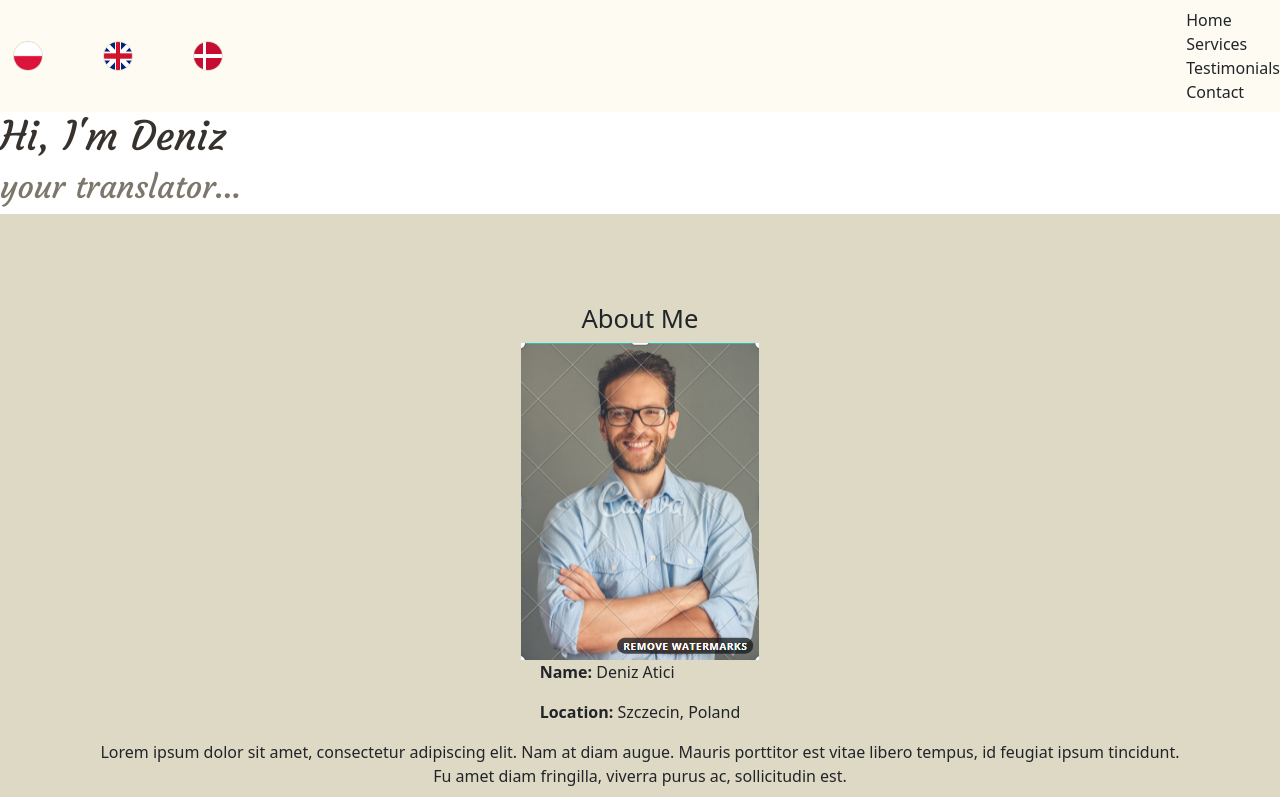
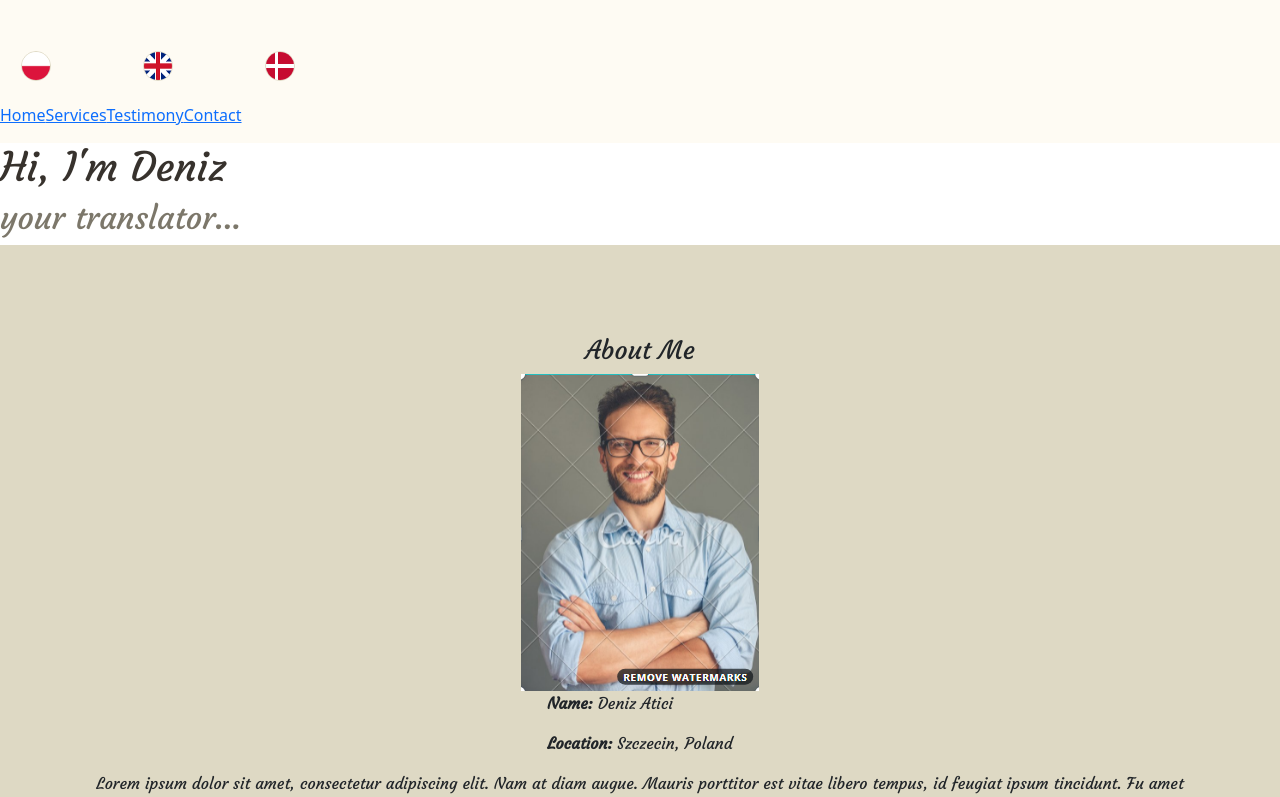
Before and after one commit to saki1994/translation-profile, a React (Create React App) app: page / in a window 1280 px wide. Shown: the top 797 px of the page. Built offline with nearby package versions, Linux system fonts and the light colour scheme.

Commit message:
chaging navbar layout

```diff
--- a/package.json
+++ b/package.json
@@ -17,6 +17,7 @@
     "react": "^17.0.2",
     "react-bootstrap": "^2.0.2",
     "react-dom": "^17.0.2",
+    "react-router-dom": "^6.0.2",
     "react-scripts": "4.0.3",
     "web-vitals": "^1.1.2"
   },
--- a/src/App.js
+++ b/src/App.js
@@ -1,23 +1,30 @@
 import "./stylesheet/App/App.scss";
 import Navbar from "./components/Navbar";
-import AboutMe from "./components/AboutMe";
-import Header from './components/Header';
+import Home from './components/Home';
 import Services from "./components/Services";
 import Testimonies from "./components/Testimonies";
 import Contacts from "./components/Contacts";
 import Footer from "./components/Footer";
+import AboutMe from "./components/AboutMe";
 
 function App() {
   return (
     <>
+        <nav>
           <Navbar />
-      <Header />
+        </nav>
+
+        <header>
+          <Home />
+          <AboutMe />
+        </header>
+
         <main>
-      <AboutMe />
-      <Services />
+          <Services/>
           <Testimonies />
           <Contacts />
         </main>
+
         <footer>
           <Footer />
         </footer>
--- a/src/components/Contacts.js
+++ b/src/components/Contacts.js
@@ -8,7 +8,7 @@
 
 const Contacts = () => {
   return (
-    <div className="contact">
+    <div className="contact" id="contact">
       <h3>Contact</h3>
       <Typography className="contact-text">
         You can contact / hire me @
--- a/src/components/Header.js
+++ b/src/components/Home.js
@@ -1,13 +1,13 @@
 import React from "react";
 import "../stylesheet/Header/Header.scss";
 
-const Header = () => {
+const Home = () => {
   return (
-    <header>
+    <div id="home">
       <h1>Hi, I'm Deniz</h1>
       <h2>your translator...</h2>
-    </header>
+    </div>
   );
 };
 
-export default Header;
+export default Home;
--- a/src/components/Navbar.js
+++ b/src/components/Navbar.js
@@ -3,28 +3,25 @@
 import polishFlag from "../images/pl-flag.png";
 import britishFlag from "../images/gb-flag.png";
 import danishFlag from "../images/dk-flag.png";
+import { Box, List } from "@mui/material";
+import NavFlag from "./navbar/NavFlag.js";
+import NavLink from "./navbar/NavLink.js";
 
 const Navbar = () => {
   return (
-    <nav className="navbar nav-mobile">
-      <ul className="languages">
-        <li>
-          <img src={polishFlag} alt="polish-flag" />
-        </li>
-        <li>
-          <img src={britishFlag} alt="british-flag" />
-        </li>
-        <li>
-          <img src={danishFlag} alt="danish-flag" />
-        </li>
-      </ul>
-      <ul className="nav-links">
-        <li>Home</li>
-        <li>Services</li>
-        <li>Testimonials</li>
-        <li>Contact </li>
-      </ul>
-    </nav>
+    <Box className="navbar nav-mobile">
+      <List className="languages">
+        <NavFlag photo={polishFlag} alt="polish-flag" />
+        <NavFlag photo={britishFlag} alt="british-flag" />
+        <NavFlag photo={danishFlag} alt="danish-flag" />
+      </List>
+      <List className="nav-links">
+        <NavLink link="#home" text="Home" />
+        <NavLink link="#services" text="Services" />
+        <NavLink link="#testimony" text="Testimony" />
+        <NavLink link="#contact" text="Contact" />
+      </List>
+    </Box>
   );
 };
 
--- a/src/components/Services.js
+++ b/src/components/Services.js
@@ -7,7 +7,7 @@
 
 const Services = () => {
   return (
-    <div className="services">
+    <div className="services" id="services">
       <h3>Services</h3>
       <Stack className="services-offer mobile">
         {services.english.map((card, index) => {
--- a/src/components/Testimonies.js
+++ b/src/components/Testimonies.js
@@ -5,7 +5,7 @@
 
 const Testimonies = () => {
   return (
-    <div className="testimony">
+    <div className="testimony" id="testimony">
       <h3>Testimony</h3>
 
       <div className="review-box">
--- /dev/null
+++ b/src/components/navbar/NavFlag.js
@@ -0,0 +1,12 @@
+import React from "react";
+import { ListItem } from "@mui/material";
+
+const NavFlag = ({ photo, alt }) => {
+  return (
+    <ListItem>
+      <img src={photo} alt={alt} />
+    </ListItem>
+  );
+};
+
+export default NavFlag;
--- /dev/null
+++ b/src/components/navbar/NavLink.js
@@ -0,0 +1,11 @@
+import React from "react";
+
+const NavLink = ({ link, text }) => {
+  return (
+    <a href={link}>
+      {text}
+    </a>
+  );
+};
+
+export default NavLink;
```
Also changed, not shown: 2 other files (tests, documents, lock files or other folders). Lines whose indentation alone changed are shown as unchanged.
